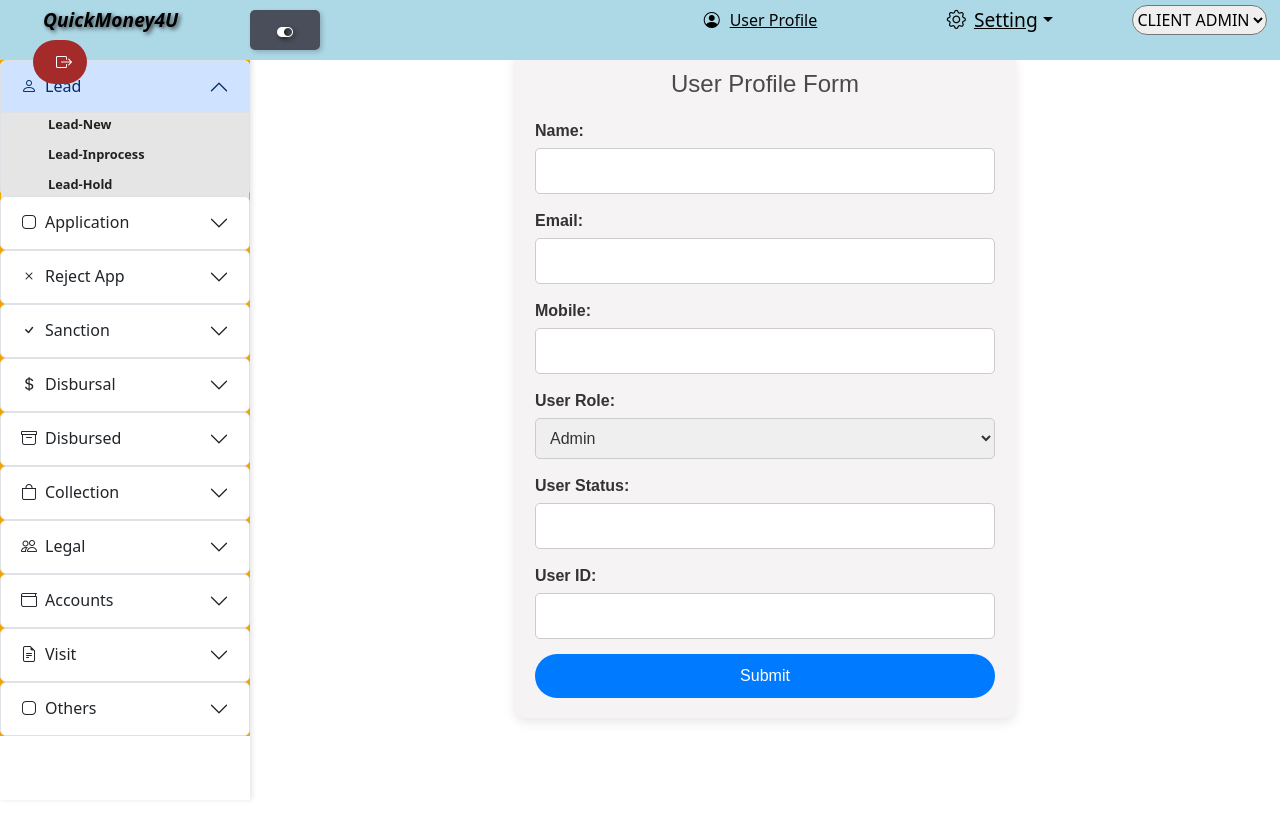
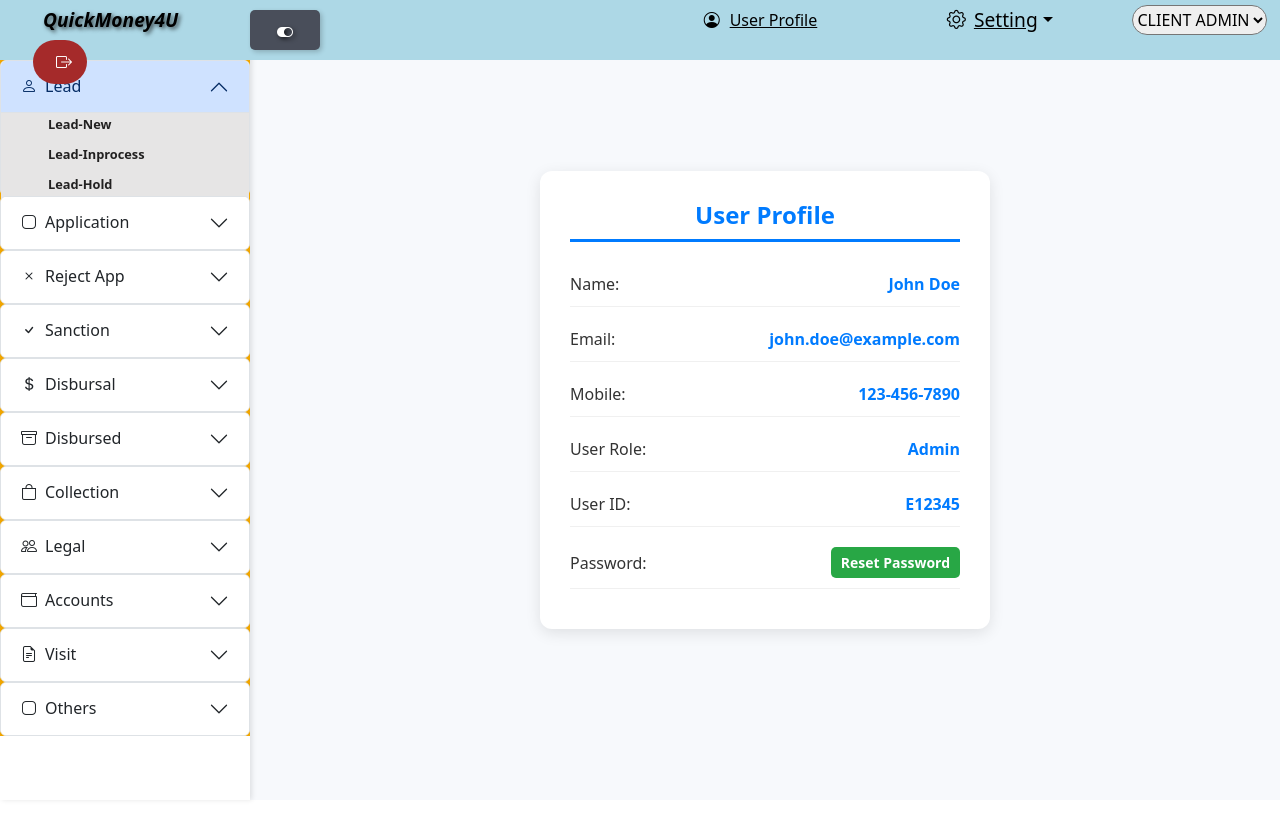
Before and after one commit to manis-h/CRM_F, a React (Vite) app: page /user-profile in a window 1280 px wide. Shown: the top 838 px of the page. After the commit the page ends 800 px from the top, so only its background shows below. Built offline with nearby package versions, Linux system fonts and the light colour scheme.

Commit message:
create employee and user profile done

```diff
--- a/package.json
+++ b/package.json
@@ -23,6 +23,7 @@
     "react-icons": "^5.3.0",
     "react-redux": "^9.1.2",
     "react-router-dom": "^6.26.1",
+    "sweetalert2": "^11.14.0",
     "universal-cookie": "^7.2.0",
     "zustand": "^4.5.5"
   },
--- a/src/Component/AddUserForm.jsx
+++ b/src/Component/AddUserForm.jsx
@@ -2,23 +2,31 @@ import React, { useState } from 'react';
 
 const AddUserForm = () => {
     const [formData, setFormData] = useState({
-        company: '',
-        product: '',
         firstName: '',
         lastName: '',
         email: '',
         mobile: '',
+        password: '',
+        confPassword: '',
         userRole: '',
-        userBranch: '',
-        center: ''
+        id: ''
     });
+
+    const [error, setError] = useState('');
 
     const handleChange = (e) => {
         setFormData({ ...formData, [e.target.name]: e.target.value });
+        if (error) setError(''); // Clear error when user types
     };
 
     const handleSubmit = (e) => {
         e.preventDefault();
+
+        if (formData.password !== formData.confPassword) {
+            setError('Passwords do not match');
+            return;
+        }
+
         console.log('Form Data Submitted: ', formData);
         // Add logic to save the user data
     };
@@ -26,19 +34,21 @@ const AddUserForm = () => {
     return (
         <div className='add-user-form-container'>
             <form onSubmit={handleSubmit} className="add-user-form">
-            <h2 className='form-heading'>Add User</h2>
+                <h2 className='form-heading'>Add Employee</h2>
 
                 <div className="form-part">
-                <div className="form-group">
+                    <div className="form-group">
                         <label>First Name</label>
                         <input
                             type="text"
                             name="firstName"
                             value={formData.firstName}
                             onChange={handleChange}
+                            placeholder="Enter first name"
                             required
                         />
                     </div>
+
                     <div className="form-group">
                         <label>Last Name</label>
                         <input
@@ -46,35 +56,10 @@ const AddUserForm = () => {
                             name="lastName"
                             value={formData.lastName}
                             onChange={handleChange}
+                            placeholder="Enter last name"
                             required
                         />
                     </div>
-
-                    <div className="form-group">
-                        <label>Company</label>
-                        <input
-                            type="text"
-                            name="company"
-                            value={formData.company}
-                            onChange={handleChange}
-                            required
-                        />
-                    </div>
-
-                    <div className="form-group">
-                        <label>Product</label>
-                        <input
-                            type="text"
-                            name="product"
-                            value={formData.product}
-                            onChange={handleChange}
-                            required
-                        />
-                    </div>
-
-
-
-
 
                     <div className="form-group">
                         <label>Email</label>
@@ -83,6 +68,7 @@ const AddUserForm = () => {
                             name="email"
                             value={formData.email}
                             onChange={handleChange}
+                            placeholder="Enter email address"
                             required
                         />
                     </div>
@@ -94,49 +80,68 @@ const AddUserForm = () => {
                             name="mobile"
                             value={formData.mobile}
                             onChange={handleChange}
-                            required
-                        />
-                    </div>
-                </div>
-
-                <div className="form-part">
-                    <div className="form-group">
-                        <label>User Role</label>
-                        <input
-                            type="text"
-                            name="userRole"
-                            value={formData.userRole}
-                            onChange={handleChange}
+                            placeholder="Enter mobile number"
                             required
                         />
                     </div>
 
                     <div className="form-group">
-                        <label>User Branch</label>
+                        <label>Password</label>
                         <input
-                            type="text"
-                            name="userBranch"
-                            value={formData.userBranch}
+                            type="password"
+                            name="password"
+                            value={formData.password}
                             onChange={handleChange}
+                            placeholder="Enter password"
                             required
                         />
                     </div>
 
                     <div className="form-group">
-                        <label>Center</label>
-                        <textarea
-                            name="center"
-                            value={formData.center}
+                        <label>Confirm Password</label>
+                        <input
+                            type="password"
+                            name="confPassword"
+                            value={formData.confPassword}
                             onChange={handleChange}
+                            placeholder="Confirm password"
                             required
-                            rows="3" // Adjust the number of rows as needed
-                            style={{ resize: 'vertical' }} // Allows resizing vertically
                         />
                     </div>
 
-                    <div className='form-button'>
-                        <button type="submit">Save</button>
+                    <div className="form-group">
+                        <label>Employee ID</label>
+                        <input
+                            type="text"
+                            name="id"
+                            value={formData.id}
+                            onChange={handleChange}
+                            placeholder="Enter Employee ID"
+                            required
+                        />
                     </div>
+
+                    <div className="form-group">
+                        <label htmlFor="userRole">Employee Role:</label>
+                        <select
+                            id="userRole"
+                            name="userRole"
+                            value={formData.userRole}
+                            onChange={handleChange}
+                            required
+                        >
+                            <option value="">Select Role</option>
+                            <option value="admin">Admin</option>
+                            <option value="screener">Screener</option>
+                            <option value="creditManager">Credit Manager</option>
+                        </select>
+                    </div>
+                </div>
+
+                {error && <div className="error-message">{error}</div>}
+
+                <div className='form-button'>
+                    <button type="submit">Save Employee</button>
                 </div>
             </form>
 
@@ -146,13 +151,11 @@ const AddUserForm = () => {
                     flex-direction: column;
                     align-items: center;
                     padding: 20px;
-                    margin-top:60px
+                    margin-top: 60px;
                 }
 
                 .form-heading {
                     margin-bottom: 60px;
-
-                    weight:100%;
                     font-size: 24px;
                     color: #333;
                     text-align: center;
@@ -186,7 +189,7 @@ const AddUserForm = () => {
                     font-weight: bold;
                 }
 
-                .form-group input, .form-group textarea {
+                .form-group input, .form-group select {
                     width: 100%;
                     padding: 8px;
                     border: 1px solid #ccc;
@@ -196,13 +199,14 @@ const AddUserForm = () => {
                 .form-button {
                     display: flex;
                     justify-content: center;
+                    margin-top: 20px;
                 }
 
                 button {
                     padding: 8px 12px;
-                    width:50px;
+                    width: auto;
                     border: none;
-                    border-radius: 40px;
+                    border-radius: 20px;
                     background-color: #007bff;
                     color: #fff;
                     font-size: 14px;
@@ -212,6 +216,12 @@ const AddUserForm = () => {
                 button:hover {
                     background-color: #0056b3;
                 }
+
+                .error-message {
+                    color: red;
+                    margin-top: 10px;
+                    text-align: center;
+                }
             `}</style>
         </div>
     );
--- a/src/Component/UserProfileForm.jsx
+++ b/src/Component/UserProfileForm.jsx
@@ -1,111 +1,157 @@
-import React, { useState } from 'react';
-import './UserProfileForm.css'; // Add custom CSS styles
+import React from 'react';
+import Swal from 'sweetalert2';
 
 const UserProfileForm = () => {
-  const [formData, setFormData] = useState({
-    name: '',
-    email: '',
-    mobile: '',
-    userRole: '',
-    userStatus: '',
-    userId: ''
-  });
+  // Simulated user data coming from "Add Employee" form or API response
+  const userData = {
+    name: 'John Doe',
+    email: 'john.doe@example.com',
+    mobile: '123-456-7890',
+    userRole: 'Admin',
+    userId: 'E12345',
+    password: '', // Placeholder for password
+  };
 
-  const handleChange = (e) => {
-    const { name, value } = e.target;
-    setFormData({
-      ...formData,
-      [name]: value,
+  // Function to handle SweetAlert password update modal
+  const handlePasswordUpdate = () => {
+    Swal.fire({
+      title: 'Reset Password',
+      html: `
+        <input type="password" id="oldPassword" class="swal2-input" placeholder="Enter Old Password">
+        <input type="password" id="newPassword" class="swal2-input" placeholder="Enter New Password">
+        <input type="password" id="confirmPassword" class="swal2-input" placeholder="Confirm New Password">
+      `,
+      confirmButtonText: 'Submit',
+      focusConfirm: false,
+      preConfirm: () => {
+        const oldPassword = Swal.getPopup().querySelector('#oldPassword').value;
+        const newPassword = Swal.getPopup().querySelector('#newPassword').value;
+        const confirmPassword = Swal.getPopup().querySelector('#confirmPassword').value;
+
+        if (!oldPassword || !newPassword || !confirmPassword) {
+          Swal.showValidationMessage('Please enter all fields');
+        }
+
+        if (newPassword !== confirmPassword) {
+          Swal.showValidationMessage('New Password and Confirm Password do not match');
+        }
+
+        return { oldPassword, newPassword, confirmPassword };
+      }
+    }).then((result) => {
+      if (result.isConfirmed) {
+        console.log('Password updated:', result.value);
+        Swal.fire('Success', 'Your password has been updated', 'success');
+      }
     });
   };
 
-  const handleSubmit = (e) => {
-    e.preventDefault();
-    console.log('Form submitted:', formData);
-  };
+  return (
+    <div style={styles.profileContainer}>
+      <div style={styles.profileCard}>
+        <h2 style={styles.profileTitle}>User Profile</h2>
 
-  return (
-    <div className="form-container">
-      <h2>User Profile Form</h2>
-      <form onSubmit={handleSubmit} className="user-profile-form">
-        <div className="form-group">
-          <label htmlFor="name">Name:</label>
-          <input
-            type="text"
-            id="name"
-            name="name"
-            value={formData.name}
-            onChange={handleChange}
-            required
-          />
+        <div style={styles.profileGroup}>
+          <label style={styles.label}>Name:</label>
+          <span style={styles.data}>{userData.name}</span>
         </div>
 
-        <div className="form-group">
-          <label htmlFor="email">Email:</label>
-          <input
-            type="email"
-            id="email"
-            name="email"
-            value={formData.email}
-            onChange={handleChange}
-            required
-          />
+        <div style={styles.profileGroup}>
+          <label style={styles.label}>Email:</label>
+          <span style={styles.data}>{userData.email}</span>
         </div>
 
-        <div className="form-group">
-          <label htmlFor="mobile">Mobile:</label>
-          <input
-            type="text"
-            id="mobile"
-            name="mobile"
-            value={formData.mobile}
-            onChange={handleChange}
-            required
-          />
+        <div style={styles.profileGroup}>
+          <label style={styles.label}>Mobile:</label>
+          <span style={styles.data}>{userData.mobile}</span>
         </div>
 
-        <div className="form-group">
-          <label htmlFor="userRole">User Role:</label>
-          <select
-            id="userRole"
-            name="userRole"
-            value={formData.userRole}
-            onChange={handleChange}
-          >
-            <option value="1">Admin</option>
-            <option value="2">User</option>
-            <option value="3">Guest</option>
-          </select>
+        <div style={styles.profileGroup}>
+          <label style={styles.label}>User Role:</label>
+          <span style={styles.data}>{userData.userRole}</span>
         </div>
 
-        <div className="form-group">
-          <label htmlFor="userStatus">User Status:</label>
-          <input
-            type="text"
-            id="userStatus"
-            name="userStatus"
-            value={formData.userStatus}
-            onChange={handleChange}
-            required
-          />
+        <div style={styles.profileGroup}>
+          <label style={styles.label}>User ID:</label>
+          <span style={styles.data}>{userData.userId}</span>
         </div>
 
-        <div className="form-group">
-          <label htmlFor="userId">User ID:</label>
-          <input
-            type="text"
-            id="userId"
-            name="userId"
-            value={formData.userId}
-            onChange={handleChange}
-            required
-          />
+        <div style={styles.profileGroup}>
+          <label style={styles.label}>Password:</label>
+          <span style={styles.data}>
+            {userData.password}
+            <button
+              style={styles.resetPasswordButton}
+              onClick={handlePasswordUpdate}
+            >
+              Reset Password
+            </button>
+          </span>
         </div>
 
-        <button type="submit" className="submit-button">Submit</button>
-      </form>
+      </div>
     </div>
   );
 };
 
+// Updated attractive inline CSS styles for the component
+const styles = {
+  profileContainer: {
+    display: 'flex',
+    justifyContent: 'center',
+    alignItems: 'center',
+    height: '100vh',
+    backgroundColor: '#f7f9fc',
+    padding: '20px',
+  },
+  profileCard: {
+    backgroundColor: '#fff',
+    borderRadius: '12px',
+    boxShadow: '0 4px 15px rgba(0, 0, 0, 0.1)',
+    padding: '30px',
+    width: '450px',
+    textAlign: 'center',
+  },
+  profileTitle: {
+    color: '#007bff',
+    fontSize: '24px',
+    fontWeight: '600',
+    marginBottom: '20px',
+    borderBottom: '3px solid #007bff',
+    paddingBottom: '10px',
+  },
+  profileGroup: {
+    display: 'flex',
+    justifyContent: 'space-between',
+    alignItems: 'center',
+    padding: '10px 0',
+    borderBottom: '1px solid #f0f0f0',
+    marginBottom: '10px',
+  },
+  label: {
+    fontWeight: '500',
+    fontSize: '16px',
+    color: '#333',
+    flexBasis: '40%',
+    textAlign: 'left',
+  },
+  data: {
+    fontWeight: '600',
+    fontSize: '16px',
+    color: '#007bff',
+    flexBasis: '60%',
+    textAlign: 'right',
+  },
+  resetPasswordButton: {
+    padding: '5px 10px',
+    backgroundColor: '#28a745',
+    color: '#fff',
+    border: 'none',
+    borderRadius: '5px',
+    fontSize: '14px',
+    fontWeight: '600',
+    cursor: 'pointer',
+  },
+};
+
 export default UserProfileForm;
--- a/src/Component/ViewUsersForm.jsx
+++ b/src/Component/ViewUsersForm.jsx
@@ -1,6 +1,7 @@
 import React from 'react';
 import { useLocation } from 'react-router-dom';
 import { FaPen, FaLock } from 'react-icons/fa';  // Import icons from react-icons
+import { useGetEmployeesQuery } from '../Service/PokemonApi';
 
 const ViewUsersForm = () => {
   // Extracting header and rows data from location state
@@ -9,6 +10,8 @@ const ViewUsersForm = () => {
     header: ["ID", "Action", "Name", "Email", "Mobile"], // Default headers
     rows: [] // Default empty rows
   };
+  const {data}=useGetEmployeesQuery();
+  console.log(data)
 
   // Internal CSS styles for the table
   const tableStyles = {
--- a/src/Navbar/Navbar.jsx
+++ b/src/Navbar/Navbar.jsx
@@ -57,8 +57,8 @@ const Navbar = () => {
                     </Link>
 
                     <ul className="dropdown-menu" aria-labelledby="settingsDropdown">
-                        <li><Link className="dropdown-item" to="/add-users">Add Users</Link></li>
-                        <li><Link className="dropdown-item" to="/view-user">View Users</Link></li>
+                        <li><Link className="dropdown-item" to="/add-users">Add Employee</Link></li>
+                        <li><Link className="dropdown-item" to="/view-user">View Employees</Link></li>
                         <li><Link className="dropdown-item" to="/import-csv">Import CSV</Link></li>
                         <li><Link className="dropdown-item" to="/add-bank-details">Add Bank Details</Link></li>
                         <li><Link className="dropdown-item" to="/add-holiday-details">Add Holiday Details</Link></li>
```
Also changed, not shown: src/Service/PokemonApi.jsx (+18 -6 lines), src/SubComponent/LeadNew.jsx (+65 -21 lines), 1 other file (tests, documents, lock files or other folders).
